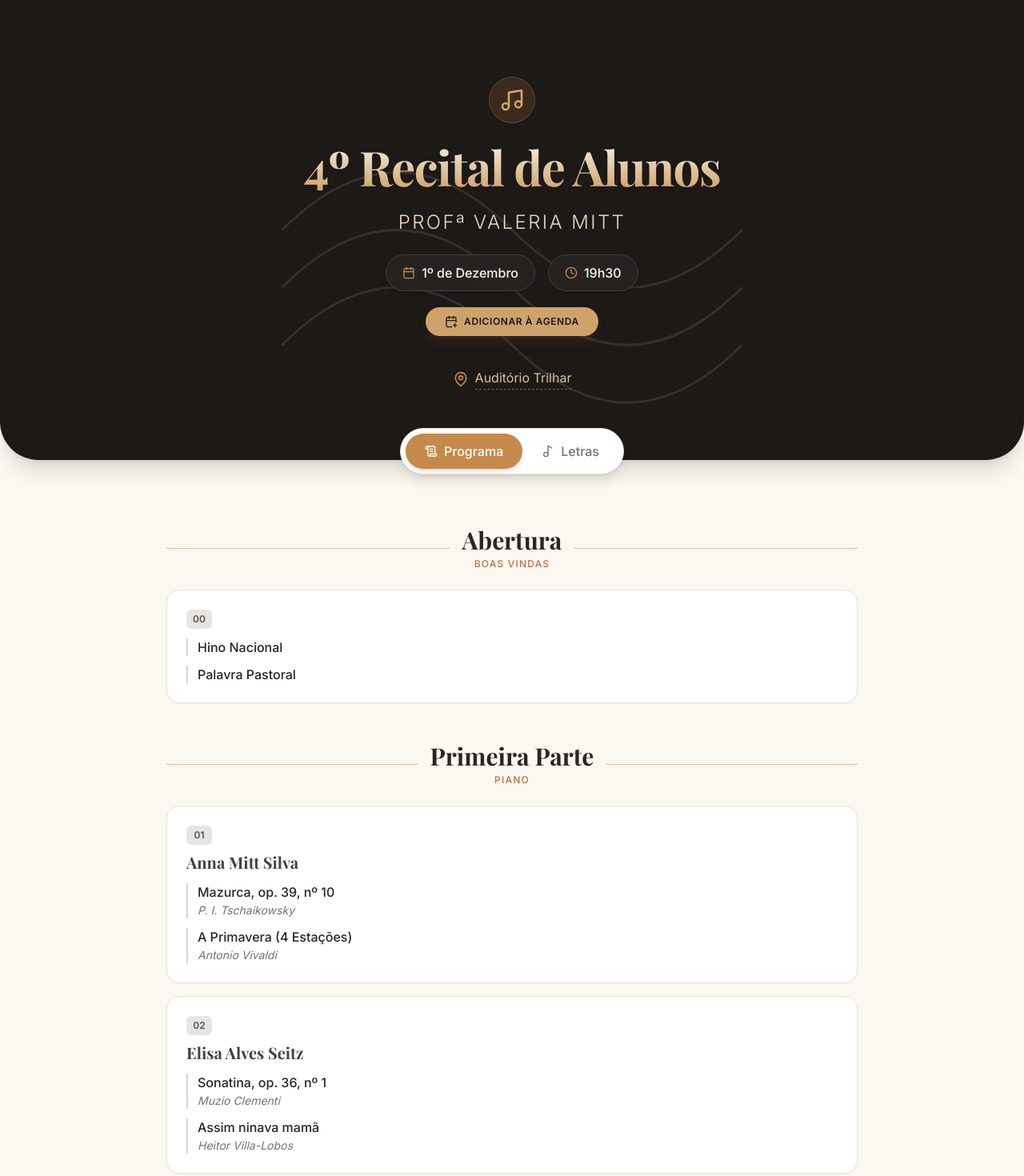
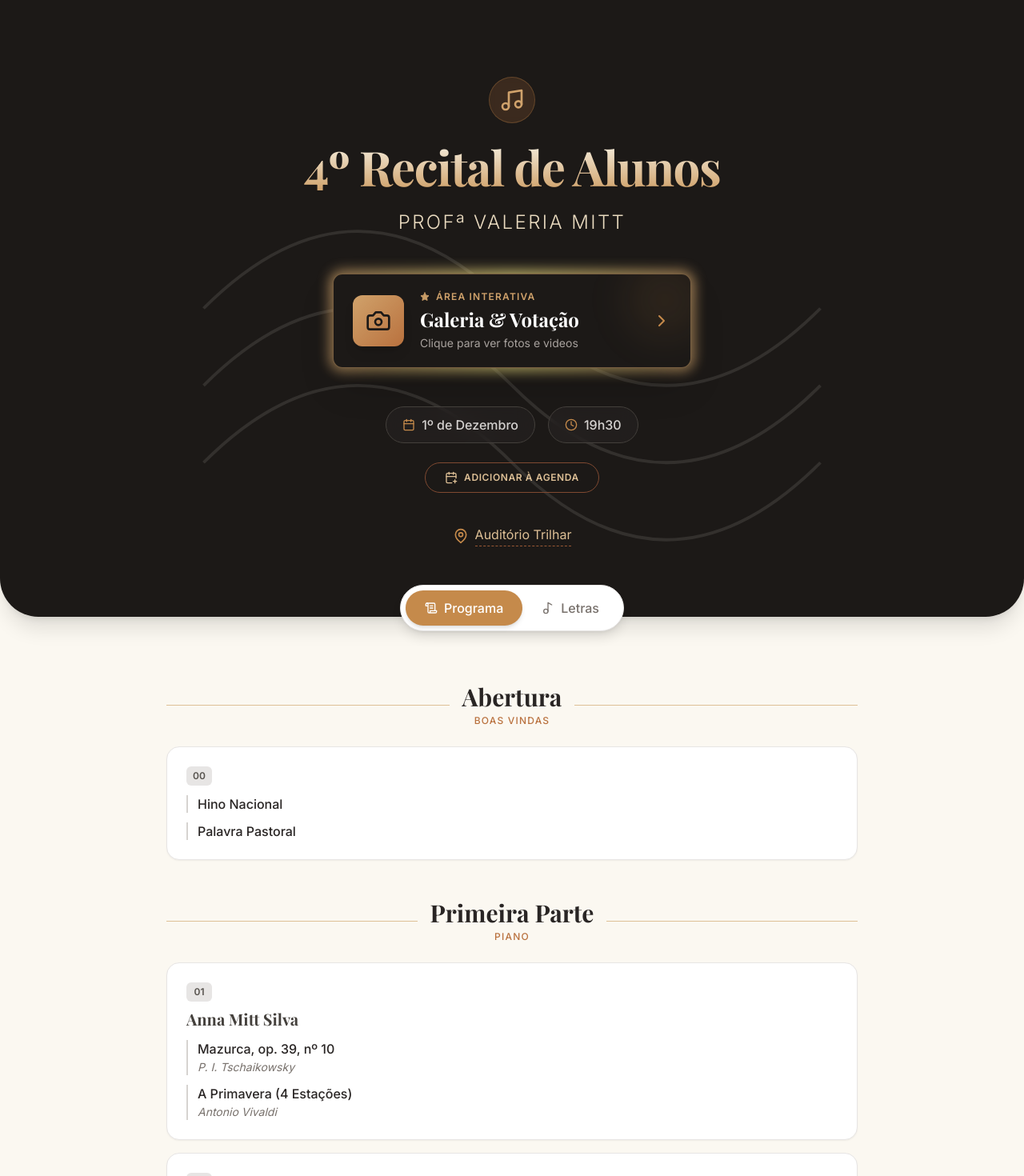
Before and after one commit to klevys/Recital-Val-ria, a React (Vite) app: page / in a window 1280 px wide. Shown: the top 1470 px of the page at 80% size. Built offline with nearby package versions, Linux system fonts and the light colour scheme; a web font is replaced by a local one.

Commit message:
feat: Add photos link and improve performance card
Adds a new link to the recital photos in the hero section.
Enhances the performance card to clearly display group names and individual performers.
Updates constants to include the new photos URL.

```diff
--- a/components/Hero.tsx
+++ b/components/Hero.tsx
@@ -1,5 +1,5 @@
 import React from 'react';
-import { Calendar, Clock, MapPin, Music, CalendarPlus } from 'lucide-react';
+import { Calendar, Clock, MapPin, Music, CalendarPlus, Camera, ChevronRight, Star } from 'lucide-react';
 import { RECITAL_INFO } from '../constants';
 
 const Hero: React.FC = () => {
@@ -29,30 +29,68 @@ const Hero: React.FC = () => {
           {RECITAL_INFO.teacher}
         </p>
 
-        <div className="flex flex-col items-center gap-5 mt-8">
-          <div className="flex flex-col md:flex-row items-center justify-center gap-4 text-sm md:text-base font-medium">
-            <div className="flex items-center gap-2 bg-stone-800/80 px-5 py-2.5 rounded-full border border-stone-700 backdrop-blur-md shadow-md">
+        {/* --- HERO BANNER FOR PHOTOS/VOTING --- */}
+        <div className="py-6 w-full flex justify-center">
+            <a
+              href={RECITAL_INFO.photosUrl}
+              target="_blank"
+              rel="noopener noreferrer"
+              className="group relative w-full max-w-md block transform transition-all hover:scale-105 duration-300"
+            >
+              {/* Animated Glow Effect behind */}
+              <div className="absolute -inset-1 bg-gradient-to-r from-gold-400 via-yellow-200 to-gold-400 rounded-2xl blur opacity-75 group-hover:opacity-100 transition duration-1000 group-hover:duration-200 animate-pulse"></div>
+
+              <div className="relative flex items-center bg-stone-900 border border-gold-400/50 rounded-xl px-6 py-5 shadow-2xl overflow-hidden">
+                {/* Decorative background circle inside card */}
+                <div className="absolute right-0 top-0 -mt-4 -mr-4 w-24 h-24 bg-gold-500/10 rounded-full blur-xl"></div>
+
+                <div className="flex-shrink-0 bg-gradient-to-br from-gold-400 to-gold-600 p-4 rounded-xl shadow-lg text-stone-900 mr-5">
+                  <Camera className="w-8 h-8" />
+                </div>
+
+                <div className="flex-1 text-left">
+                  <div className="flex items-center gap-2 mb-1">
+                    <Star className="w-3 h-3 text-gold-400 fill-current animate-pulse" />
+                    <span className="text-gold-400 text-xs font-bold tracking-widest uppercase">Área Interativa</span>
+                  </div>
+                  <h3 className="text-white font-serif text-xl md:text-2xl font-bold leading-none mb-1 group-hover:text-gold-200 transition-colors">
+                    Galeria & Votação
+                  </h3>
+                  <p className="text-stone-400 text-xs md:text-sm">Clique para ver fotos e videos</p>
+                </div>
+
+                <ChevronRight className="w-6 h-6 text-gold-500 group-hover:translate-x-1 transition-transform" />
+              </div>
+            </a>
+        </div>
+        {/* ------------------------------------- */}
+
+        <div className="flex flex-col items-center gap-6 mt-2">
+          <div className="flex flex-col md:flex-row items-center justify-center gap-4 text-sm md:text-base font-medium text-stone-300">
+            <div className="flex items-center gap-2 bg-stone-800/50 px-5 py-2.5 rounded-full border border-stone-700 backdrop-blur-md">
               <Calendar className="w-4 h-4 text-gold-500" />
               <span>{RECITAL_INFO.date}</span>
             </div>
-            <div className="flex items-center gap-2 bg-stone-800/80 px-5 py-2.5 rounded-full border border-stone-700 backdrop-blur-md shadow-md">
+            <div className="flex items-center gap-2 bg-stone-800/50 px-5 py-2.5 rounded-full border border-stone-700 backdrop-blur-md">
               <Clock className="w-4 h-4 text-gold-500" />
               <span>{RECITAL_INFO.time}</span>
             </div>
           </div>
 
+          <div className="flex justify-center w-full">
             <a
               href={RECITAL_INFO.googleCalendarUrl}
               target="_blank"
               rel="noopener noreferrer"
-            className="flex items-center gap-2 px-6 py-2.5 text-xs font-bold uppercase tracking-wider text-stone-900 bg-gold-400 hover:bg-gold-300 rounded-full transition-all transform hover:scale-105 shadow-lg shadow-gold-900/30"
+              className="inline-flex items-center justify-center gap-2 px-6 py-2.5 text-xs font-bold uppercase tracking-wider text-gold-300 border border-gold-800 hover:bg-gold-900/30 hover:text-gold-100 rounded-full transition-all"
             >
               <CalendarPlus className="w-4 h-4" />
               Adicionar à Agenda
             </a>
           </div>
+        </div>
 
-        <div className="pt-2">
+        <div className="pt-2 relative z-30">
             <a
             href={RECITAL_INFO.locationUrl}
             target="_blank"
--- a/components/PerformanceCard.tsx
+++ b/components/PerformanceCard.tsx
@@ -49,13 +49,31 @@ const PerformanceCard: React.FC<PerformanceCardProps> = ({ item, isActive, isCom
             )}
           </div>
 
-          {/* Performer Name */}
-          <h3 className={`
-            font-serif text-lg md:text-xl font-bold mb-3 leading-tight
-            ${isActive ? 'text-stone-900' : 'text-stone-700'}
-          `}>
-            {item.performer || item.groupName}
-          </h3>
+          {/* Titles & Performers */}
+          <div className="mb-3">
+            {item.groupName ? (
+              <>
+                <h3 className={`
+                  font-serif text-lg md:text-xl font-bold leading-tight
+                  ${isActive ? 'text-stone-900' : 'text-stone-700'}
+                `}>
+                  {item.groupName}
+                </h3>
+                {item.performer && (
+                  <p className="text-sm text-stone-500 mt-1 font-medium leading-relaxed">
+                    {item.performer}
+                  </p>
+                )}
+              </>
+            ) : (
+              <h3 className={`
+                font-serif text-lg md:text-xl font-bold leading-tight
+                ${isActive ? 'text-stone-900' : 'text-stone-700'}
+              `}>
+                {item.performer}
+              </h3>
+            )}
+          </div>
 
           {/* Songs List */}
           <div className="space-y-3">
--- a/constants.ts
+++ b/constants.ts
@@ -8,7 +8,8 @@ export const RECITAL_INFO = {
   location: "Auditório Trilhar",
   locationUrl: "https://maps.app.goo.gl/x5Lzz7FFRcNc8D47A",
   // Date: Dec 1, 2025, 19:30 - 21:30 (Approx 2 hours)
-  googleCalendarUrl: "https://calendar.google.com/calendar/render?action=TEMPLATE&text=4%C2%BA%20Recital%20de%20Alunos%20-%20Prof%C2%AA%20Valeria%20Mitt&dates=20251201T193000/20251201T213000&details=Recital%20de%20Piano%20e%20outros%20instrumentos%20com%20alunos%20da%20Prof%C2%AA%20Valeria%20Mitt.&location=Audit%C3%B3rio%20Trilhar"
+  googleCalendarUrl: "https://calendar.google.com/calendar/render?action=TEMPLATE&text=4%C2%BA%20Recital%20de%20Alunos%20-%20Prof%C2%AA%20Valeria%20Mitt&dates=20251201T193000/20251201T213000&details=Recital%20de%20Piano%20e%20outros%20instrumentos%20com%20alunos%20da%20Prof%C2%AA%20Valeria%20Mitt.&location=Audit%C3%B3rio%20Trilhar",
+  photosUrl: "https://photos.app.goo.gl/iQn36kXrvoTpX5k28"
 };
 
 export const PROGRAM_DATA: RecitalSection[] = [
@@ -91,6 +92,7 @@ export const PROGRAM_DATA: RecitalSection[] = [
         id: 'g1',
         order: 6,
         groupName: "VOCAL - Grupo",
+        performer: "Laís, Regiane, Verônica, Valéria, Vanessa, Klévys, Nemuel, Augusto e Renato",
         songs: [
           { title: "O Canto de Maria", composer: "Coral alemão medieval (Alta C. Faireloth/Trad. Joan Sutton)" },
           { title: "Manso é Bom Jesus", composer: "F. A. Gevaert" }
@@ -100,6 +102,7 @@ export const PROGRAM_DATA: RecitalSection[] = [
         id: 'g2',
         order: 7,
         groupName: "FLAUTAS",
+        performer: "Nemuel, Valéria, Vanessa, Verônica, Werner, Augusto e Carlos Jamaica",
         songs: [
           { title: "Natal", composer: "Martinho Lutero-1535 / Harm. J. S. Bach-1734" },
           { title: "Exulta, Coração!", composer: "P. Gerhardt-1656 / J.J. Ereling-1666 / Harm. J.S. Bach-1734" }
```
Lines whose indentation alone changed are shown as unchanged.
